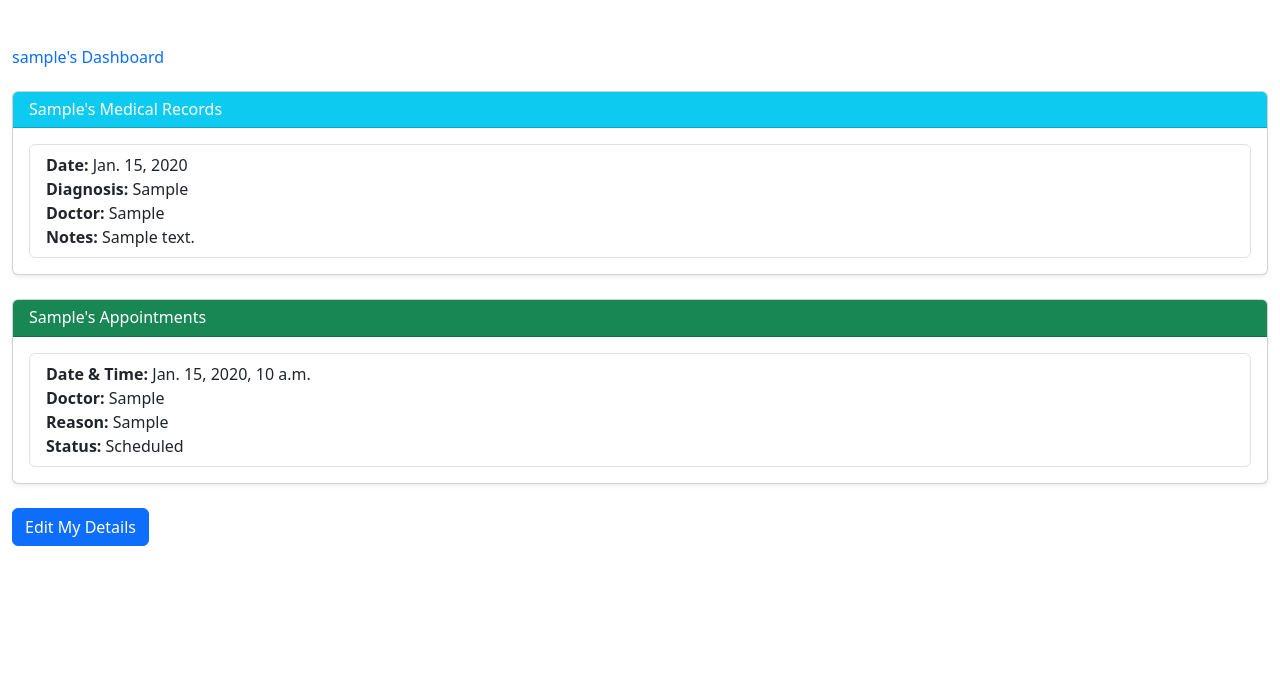
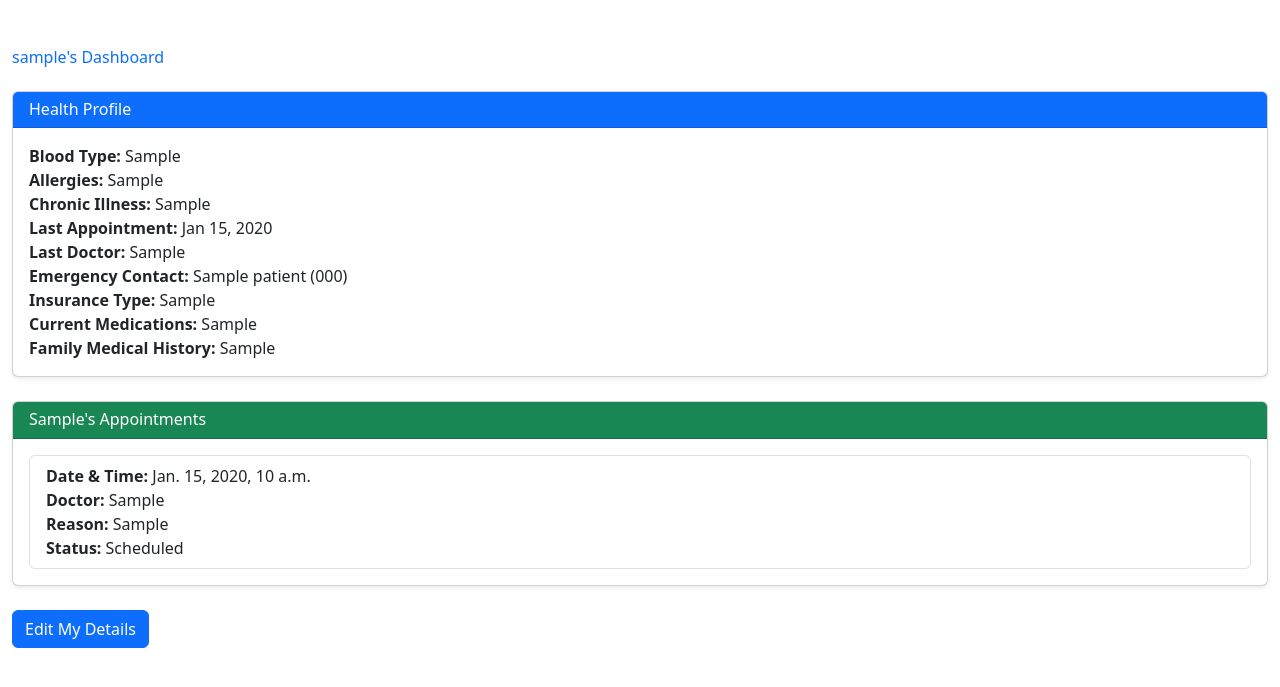
Before and after one commit to SHANICERUGURU/medicalrecordssystem, a Django app: page /dashboard/ in a window 1280 px wide. Shown: the part 56-743 px from the top of the page. Run offline with Django 5.2, Linux system fonts and the light colour scheme; a user stored in the database is signed in; tables that the repository leaves empty hold one stand-in row (values such as "Sample post"); some libraries are stand-ins or nearby versions.

Commit message:
displays the patient's details to the dashboard

```diff
--- a/myapp/templates/dashboard.html
+++ b/myapp/templates/dashboard.html
@@ -16,24 +16,22 @@
     {% if patient %}
       <!-- Patient Records Section -->
 <div class="card shadow-sm mb-4">
-    <div class="card-header bg-info text-white">
-        <h5 class="mb-0">{{ user.first_name }}'s Medical Records</h5>
-    </div>
-    <div class="card-body">
-        <ul class="list-group">
-            {% for record in records %}
-                <li class="list-group-item">
-                    <strong>Date:</strong> {{ record.date }}<br>
-                    <strong>Diagnosis:</strong> {{ record.diagnosis }}<br>
-                    <strong>Doctor:</strong> {{ record.doctor }}<br>
-                    {% if record.notes %}<strong>Notes:</strong> {{ record.notes }}{% endif %}
-                </li>
-            {% empty %}
-                <li class="list-group-item text-muted">No medical records yet.</li>
-            {% endfor %}
-        </ul>
-    </div>
+  <div class="card-header bg-primary text-white">
+    <h5 class="mb-0">Health Profile</h5>
+  </div>
+  <div class="card-body">
+    <p><strong>Blood Type:</strong> {{ patient.blood_type|default:"Not provided" }}</p>
+    <p><strong>Allergies:</strong> {{ patient.allergies|default:"None reported" }}</p>
+    <p><strong>Chronic Illness:</strong> {{ patient.chronic_illness|default:"None reported" }}</p>
+    <p><strong>Last Appointment:</strong> {{ patient.last_appointment|date:"M d, Y"|default:"No record" }}</p>
+    <p><strong>Last Doctor:</strong> {{ patient.last_doctor|default:"Not specified" }}</p>
+    <p><strong>Emergency Contact:</strong> {{ patient.emergency_contact_name }} ({{ patient.emergency_contact_phone }})</p>
+    <p><strong>Insurance Type:</strong> {{ patient.insurance_type|default:"Not provided" }}</p>
+    <p><strong>Current Medications:</strong> {{ patient.current_medications|default:"None" }}</p>
+    <p><strong>Family Medical History:</strong> {{ patient.family_medical_history|default:"Not provided" }}</p>
+  </div>
 </div>
+
 
 <!-- Patient Appointments Section -->
 <div class="card shadow-sm mb-4">
```
